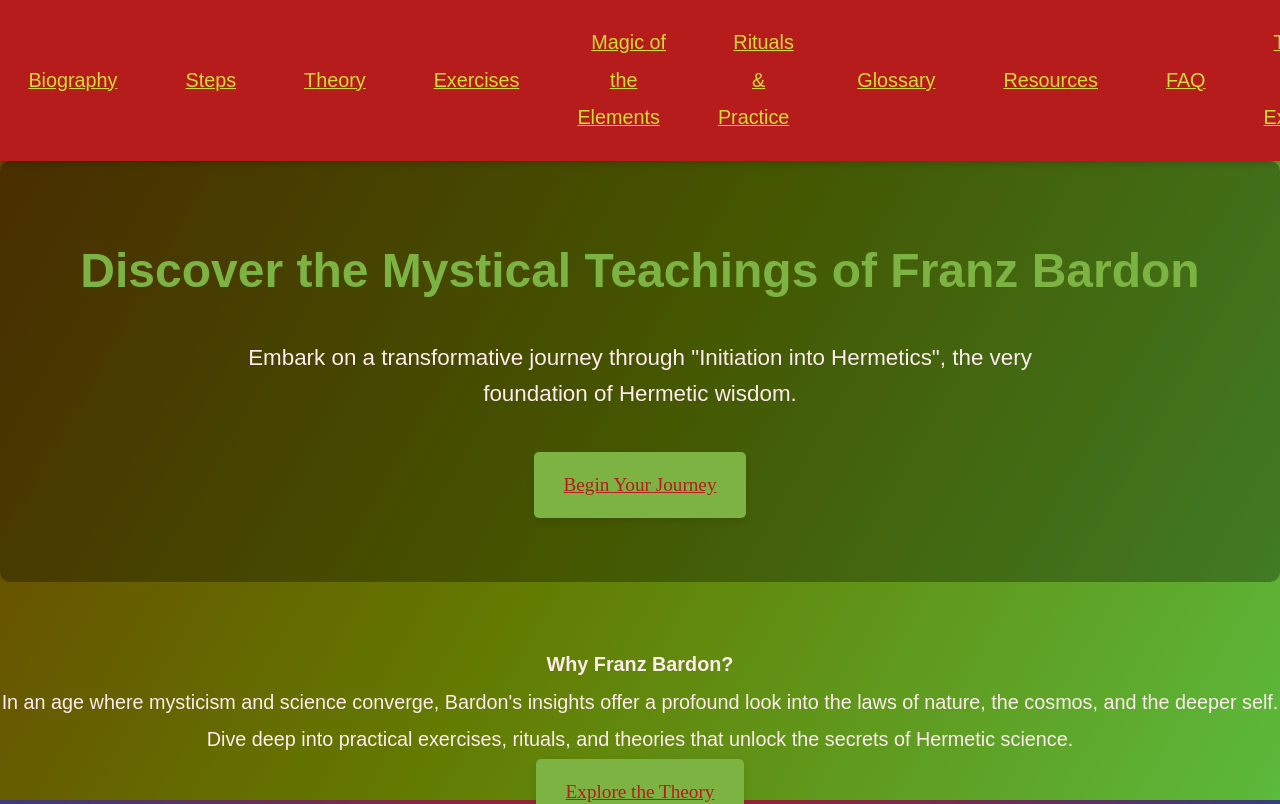
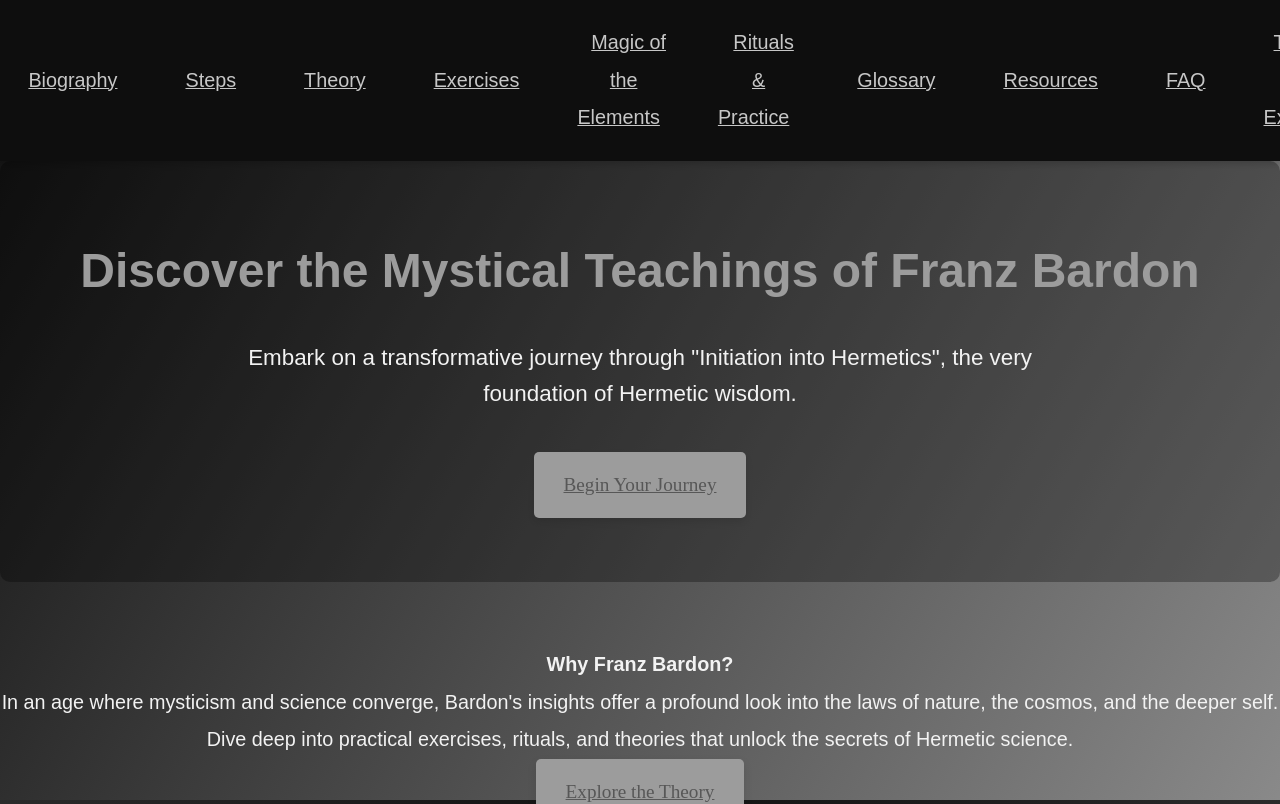
Before and after one commit to mbarker0907/Bardon-Magic, a Next.js app in the folder bardon-next/: page / in a window 1280 px wide. Shown: the top 804 px of the page. Built offline with nearby package versions, Linux system fonts and the light colour scheme.

Commit message:
changed color theme to a black, white and grey to make it less nauseating to look at

```diff
--- a/bardon-next/styles/globals.css
+++ b/bardon-next/styles/globals.css
@@ -1,11 +1,26 @@
 :root {
-    --primary-bg: #b71c1c; /* red darken-4 */
-    --secondary-bg: #0d47a1; /* blue darken-4 */
-    --highlight: #7cb342; /* lime darken-2 */
-    --text-light: #ffebee; /* red lighten-5 */
-    --text-dark: #b71c1c; /* red darken-4 */
-    --accent: #cddc39; /* lime */
+    --primary-bg: #0E0E0E; /* near black */
+    --secondary-bg: #353535; /* dark gray */
+    --highlight: #9C9C9C; /* slightly dark silver */
+    --text-light: #F2F2F2; /* off-white */
+    --text-dark: #575757; /* medium dark gray */
+    --accent: #C7C7C7; /* silver-ish */
 }
+
+
+
+
+
+
+
+
+
+
+
+
+
+
+
 
 
 
```
